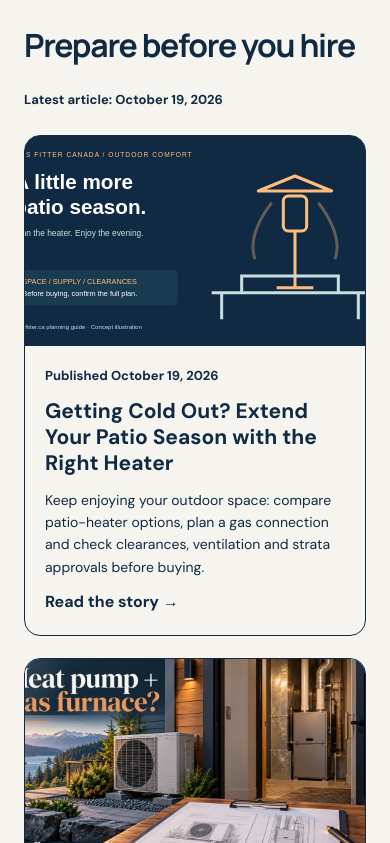
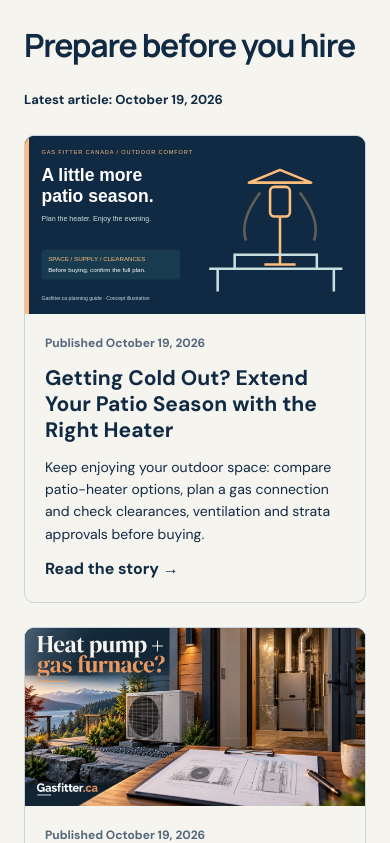
Before and after one commit to SHTFTV/gasfitter-ca, a React (Vite) app: page / in a window 390 px wide. Shown: the part 8501-9344 px from the top of the page. Built offline with nearby package versions, Linux system fonts and the light colour scheme.

Commit message:
Show complete article artwork without cropping embedded headlines

```diff
--- a/src/styles.css
+++ b/src/styles.css
@@ -36,3 +36,6 @@
 header{height:106px}.brand .brand-logo{display:block;width:220px;height:auto;max-height:90px;object-fit:contain}.footer-brand{display:inline-flex;background:#fff;border-radius:8px;padding:12px 18px}.footer-brand img{display:block;width:220px;height:auto}.gas-enquiry .enquiry-brand-icon{display:block;width:28px;height:32px;object-fit:contain}@media(max-width:850px){header{height:auto;min-height:106px;padding-top:10px}.brand .brand-logo{width:190px;max-height:76px}}@media(max-width:420px){header nav{gap:16px}}
 
 .footer-brand{background:transparent;padding:0;border-radius:0}.footer-brand img{width:260px;max-width:100%;height:auto}
+
+/* Preserve the full editorial artwork and embedded headlines. */
+.latest-post-grid{grid-template-columns:repeat(3,minmax(0,1fr));gap:24px}.latest-post-card img{width:100%;height:auto;aspect-ratio:1200/630;object-fit:contain;object-position:center;background:#102a43}.latest-post-card{border-color:#c8d3dc;border-radius:10px}.latest-post-copy time{font-size:12px;color:#52677a}@media(max-width:1100px){.latest-post-grid{grid-template-columns:repeat(2,minmax(0,1fr))}}@media(max-width:580px){.latest-post-grid{grid-template-columns:1fr}.latest-post-card img{height:auto;aspect-ratio:1200/630}}
```
